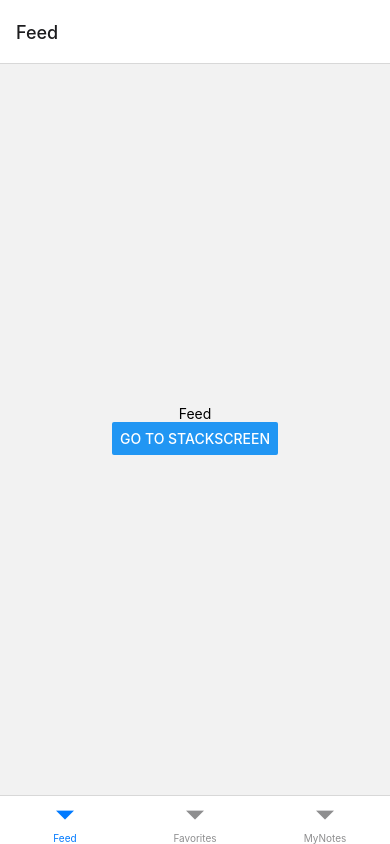
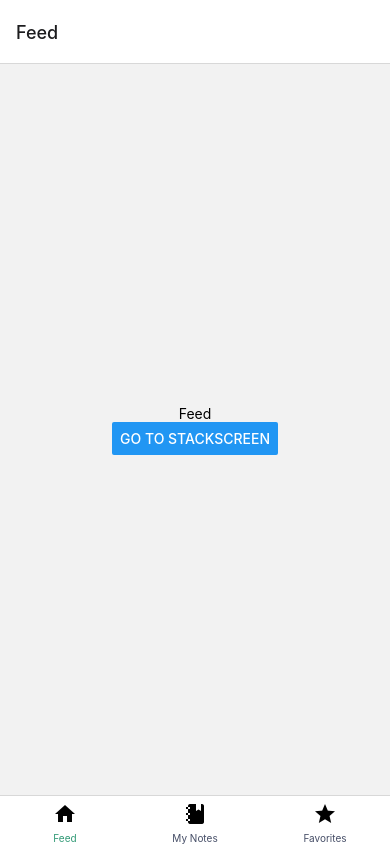
Before and after one commit to varrbor/Nofedly-mobile, a React Native app: screen / in a window 390 px wide. Built offline with nearby package versions, Linux system fonts and the light colour scheme.

Commit message:
Added icons

```diff
--- a/package.json
+++ b/package.json
@@ -9,6 +9,7 @@
     "web": "expo start --web"
   },
   "dependencies": {
+    "@expo/vector-icons": "^13.0.0",
     "@react-navigation/bottom-tabs": "^6.5.7",
     "@react-navigation/native": "^6.1.6",
     "@react-navigation/stack": "^6.3.16",
--- a/src/screens/index.js
+++ b/src/screens/index.js
@@ -8,9 +8,11 @@ import Feed from './feed'
 import Favorites from './favorites';
 import MyNotes from './mynotes';
 import StackScreen from './StackScreen';
+import { MaterialCommunityIcons } from '@expo/vector-icons';
 
 const Tab = createBottomTabNavigator();
 const Stack = createStackNavigator();
+const screenOptions = { headerShown: false, tabBarActiveTintColor: '#309975', tabBarInactiveTintColor: '#454d66', tabBarStyle: {}, }
 
 const  FeedStack = () => {
   return (
@@ -43,10 +45,34 @@ const  MyNotesStack = () => {
   export default function App() {
     return (
       <NavigationContainer>
-        <Tab.Navigator screenOptions={{headerShown: false}}>
-          <Tab.Screen name="Feed" component={FeedStack}  />
-          <Tab.Screen name="Favorites" component={FavoritesStack}  />
-          <Tab.Screen name="MyNotes" component={MyNotesStack}  />
+        <Tab.Navigator screenOptions={screenOptions}>
+          <Tab.Screen
+            name="Feed"
+            options={{
+              tabBarLabel: "Feed",
+              tabBarIcon: ({ tintColor }) => (
+                <MaterialCommunityIcons name="home" size={24} color={tintColor} />
+              ),
+              }}
+              component={FeedStack}  />
+          <Tab.Screen
+            name="Favorites"
+            options={{
+            tabBarLabel: "My Notes",
+            tabBarIcon: ({ tintColor }) => (
+              <MaterialCommunityIcons name="notebook" size={24} color={tintColor} />
+            ),
+            }}
+            component={FavoritesStack}  />
+          <Tab.Screen
+            name="MyNotes"
+            options={{
+            tabBarLabel: "Favorites",
+            tabBarIcon: ({ tintColor }) => (
+              <MaterialCommunityIcons name="star" size={24} color={tintColor} />
+            ),
+            }}
+            component={MyNotesStack}  />
         </Tab.Navigator>
       </NavigationContainer>
     );
```
Also changed, not shown: 1 other file (tests, documents, lock files or other folders).
